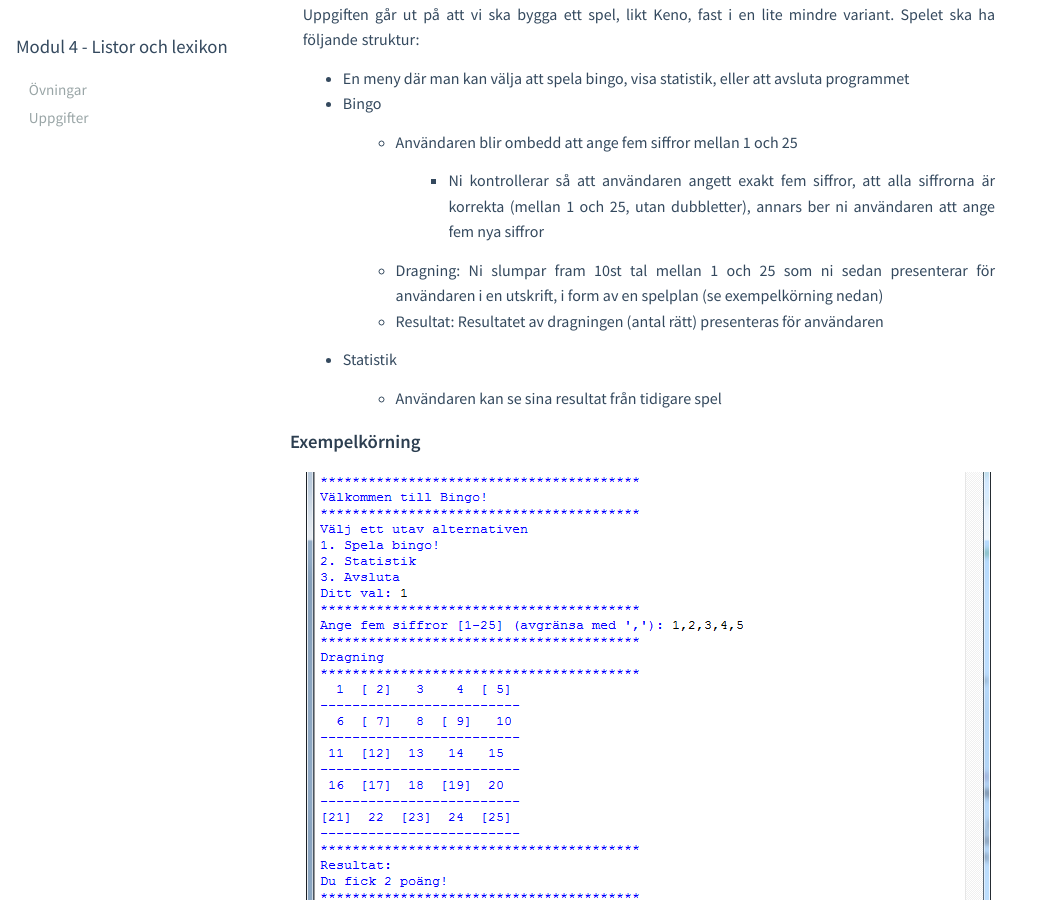
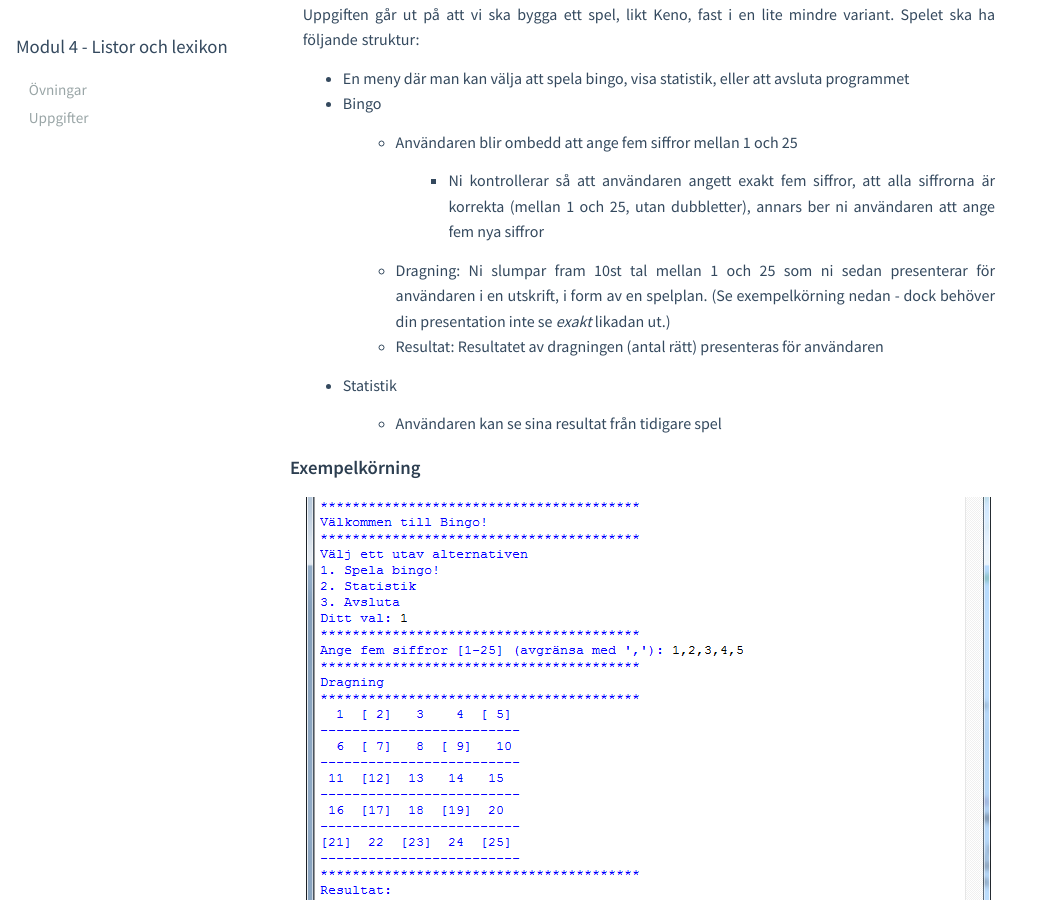
Before and after one commit to mau-dvmt/ia-python, a Jekyll site: the page built from modules/m4/assignments/U1.md, in a window 1280 px wide and 900 px high, scrolled down 404 px. Shown: the whole window, without its empty margins (0-1041 px from the left). Built offline with Jekyll 4.4.1, drawn with Linux system fonts in a browser that asks for light colours.

Commit message:
Added note about presentation

```diff
--- a/modules/m4/assignments/U1.md
+++ b/modules/m4/assignments/U1.md
@@ -20,7 +20,7 @@
 - Bingo
     - Användaren blir ombedd att ange fem siffror mellan 1 och 25
         - Ni kontrollerar så att användaren angett exakt fem siffror, att alla siffrorna är korrekta (mellan 1 och 25, utan dubbletter), annars ber ni användaren att ange fem nya siffror
-    - Dragning: Ni slumpar fram 10st tal mellan 1 och 25 som ni sedan presenterar för användaren i en utskrift, i form av en spelplan (se exempelkörning nedan)
+    - Dragning: Ni slumpar fram 10st tal mellan 1 och 25 som ni sedan presenterar för användaren i en utskrift, i form av en spelplan. (Se exempelkörning nedan - dock behöver din presentation inte se *exakt* likadan ut.)
     - Resultat: Resultatet av dragningen (antal rätt) presenteras för användaren
 - Statistik
     - Användaren kan se sina resultat från tidigare spel
```
